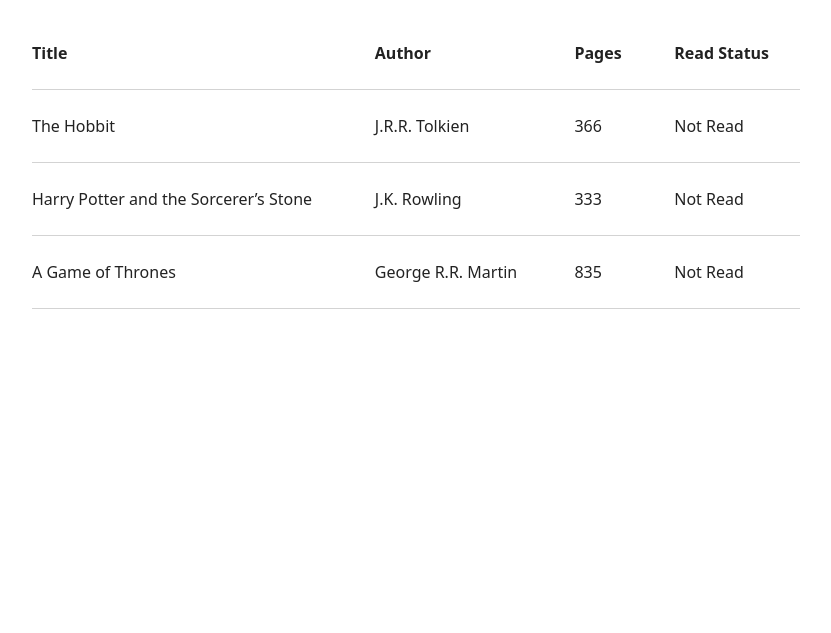
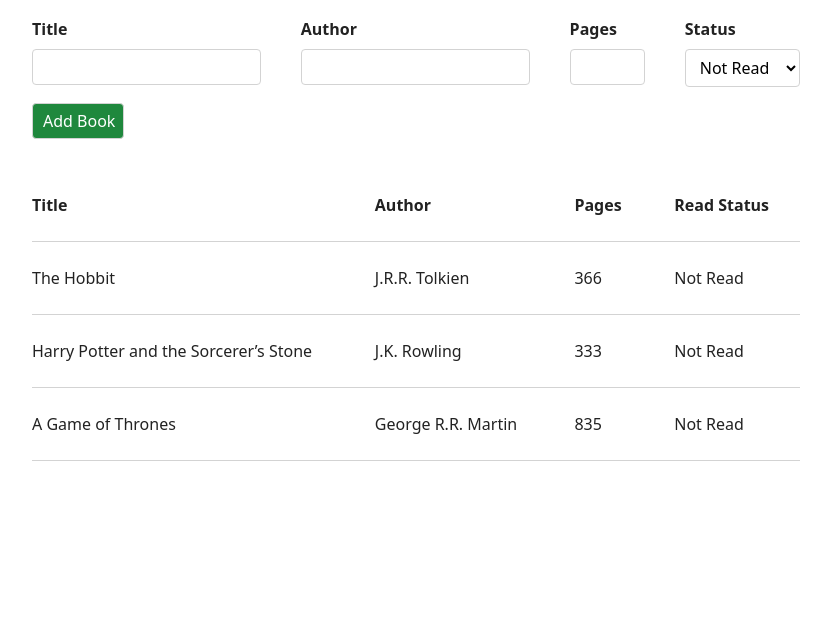
Before and after one commit to RautRA/Library, a plain HTML site: page index.html in a window 1280 px wide. Shown: the part 167-800 px from the top of the page, without its empty margins (224-1055 px from the left). Drawn offline with Linux system fonts and the light colour scheme.

Commit message:
add code to add a new book to library

```diff
--- a/index.html
+++ b/index.html
@@ -9,6 +9,29 @@
 <body>
     <h1 class="main-heading">Library</h1>
     <main class="library">
+        <form class="add-book-form">
+            <fieldset>
+                <label for="title">Title</label>
+                <input type="text" id="title" required>
+            </fieldset>
+            <fieldset>
+                <label for="author">Author</label>
+                <input type="text" id="author" required>
+            </fieldset>
+            <fieldset>
+                <label for="pages">Pages</label>
+                <input type="number" id="pages" required>
+            </fieldset>
+            <fieldset>
+                <label for="read-status">Status</label>
+                <select id="read-status">
+                    <option value="read">Read</option>
+                    <option value="not-read" selected>Not Read</option>
+                </select>
+            </fieldset>
+            <input type="submit" value="Add Book">
+        </form>
+
         <table class="books-table">
             <thead>
                 <tr>
--- a/main.js
+++ b/main.js
@@ -20,6 +20,34 @@
 ];
 
 const booksTableBody = document.querySelector(".books-table tbody");
+const addBookForm = document.querySelector(".add-book-form");
+
+function Book(title, author, pages, readStatus) {
+    this.title = title;
+    this.author = author;
+    this.pages = pages;
+    this.readStatus = readStatus;
+}
+
+function addBookToLibrary(title, author, pages, readStatus) {
+    const newBook = new Book(title, author, pages, readStatus);
+    myLibrary.push(newBook);
+    return myLibrary;
+}
+
+addBookForm.addEventListener("submit", (e) => {
+    e.preventDefault();
+
+    const title = e.target.querySelector("#title").value;
+    const author = e.target.querySelector("#author").value;
+    const pages = e.target.querySelector("#pages").value;
+    let readStatus = e.target.querySelector("#read-status").value;
+    readStatus = (readStatus === "read") ? true : false;
+
+    const newLibrary = addBookToLibrary(title, author, pages, readStatus);
+    renderLibrary(newLibrary);
+    addBookForm.reset();
+});
 
 function renderLibrary(library) {
     const books = library.map(book => {
@@ -29,6 +57,8 @@
                 <td>${book.readStatus ? "Read" : "Not Read"}</td>`;
     });
 
+    // resets the table body in case of rerender
+    booksTableBody.innerHTML = "";
     books.forEach(book => {
         booksTableBody.innerHTML += `<tr>${book}</tr>`;
     });
--- a/styles.css
+++ b/styles.css
@@ -38,6 +38,8 @@
 
 .main-heading {
     font-size: 3.6rem;
+    font-weight: 600;
+    color: #222;
     margin-bottom: 30px;
 }
 
@@ -64,3 +66,61 @@
 th:first-of-type, td:first-of-type {
     padding-left: 0;
 }
+
+.add-book-form {
+    display: flex;
+    flex-wrap: wrap;
+    gap: 16px 40px;
+    margin-bottom: 30px;
+}
+
+fieldset {
+    border: 0;
+    font-size: 1.6rem;
+    color: #222;
+}
+
+label {
+    display: block;
+    margin-bottom: 8px;
+    font-weight: 600;
+}
+
+input {
+    width: 100%;
+    padding: 5px 10px;
+    border: 1px solid #d3d3d3;
+    border-radius: 4px;
+}
+
+select {
+    width: 100%;
+    background-color: #fff;
+    border: 1px solid #d3d3d3;
+    padding: 6px 10px;
+    border-radius: 4px;
+}
+
+fieldset:first-of-type, fieldset:nth-of-type(2) {
+    width: calc(35% - 40px);
+}
+
+fieldset:nth-of-type(3) {
+    width: calc(15% - 40px);
+}
+
+fieldset:last-of-type {
+    width: 15%;
+}
+
+input[type="submit"] {
+    width: 12%;
+    font-size: 1.6rem;
+    color: #fff;
+    background-color: #1f883d;
+}
+
+input[type="submit"]:hover, input[type="submit"]:active {
+    background-color: #197935;
+    cursor: pointer;
+}
```
